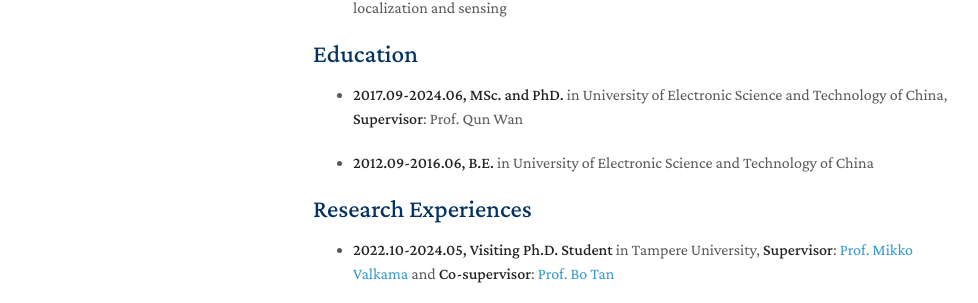
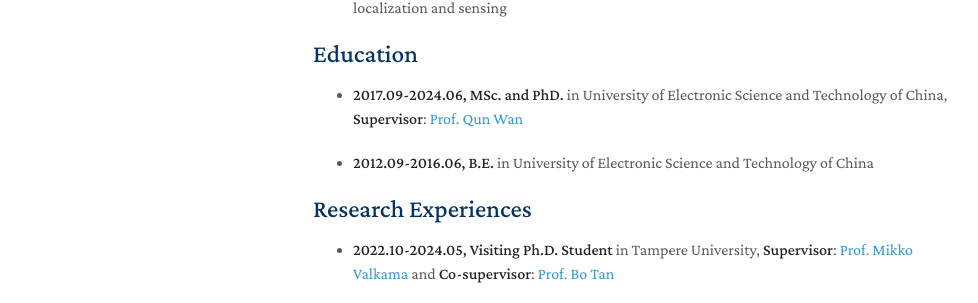
Before and after one commit to ZQiang-Wang/ZQiang-Wang.github.io, a Jekyll site: the page built from index.md, in a window 1280 px wide and 900 px high. Shown: the part 446-749 px from the top of the window, without its empty margins (157-1135 px from the left). Built offline with Jekyll 4.4.1, drawn with Linux system fonts in a browser that asks for light colours; a style sheet for code colours, icons or effects is not loaded; our own code applies the rules of GitHub Pages for plain Markdown files; part of the change alters nothing that is shown.

```diff
--- a/index.md
+++ b/index.md
@@ -17,7 +17,7 @@ I completed my PhD degree in information and communication engineering from UEST
 ## Education
 
 - **2017.09-2024.06, MSc. and PhD.** in
-University of Electronic Science and Technology of China, **Supervisor**: Prof. Qun Wan
+University of Electronic Science and Technology of China, **Supervisor**: [Prof. Qun Wan](https://en.uestc.edu.cn/info/1074/3400.htm)
 
 - **2012.09-2016.06, B.E.** in
 University of Electronic Science and Technology of China
```
